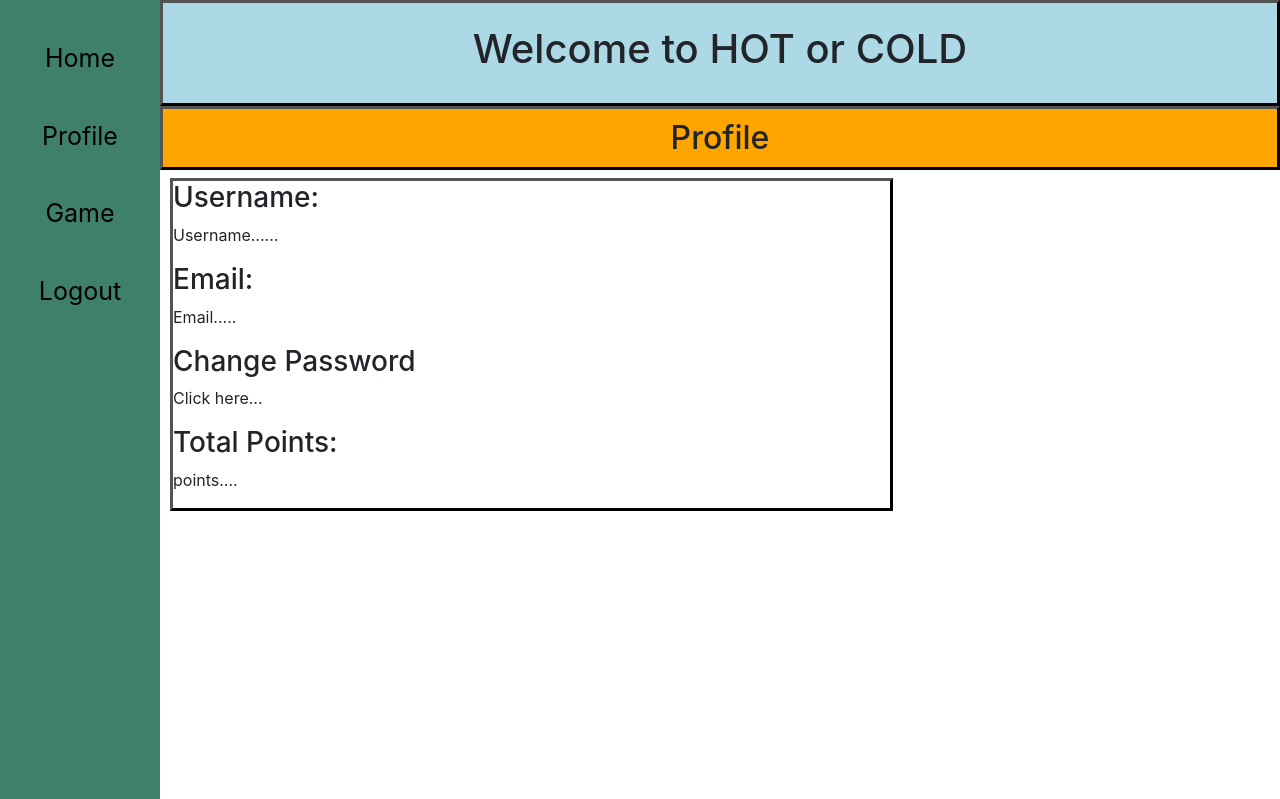
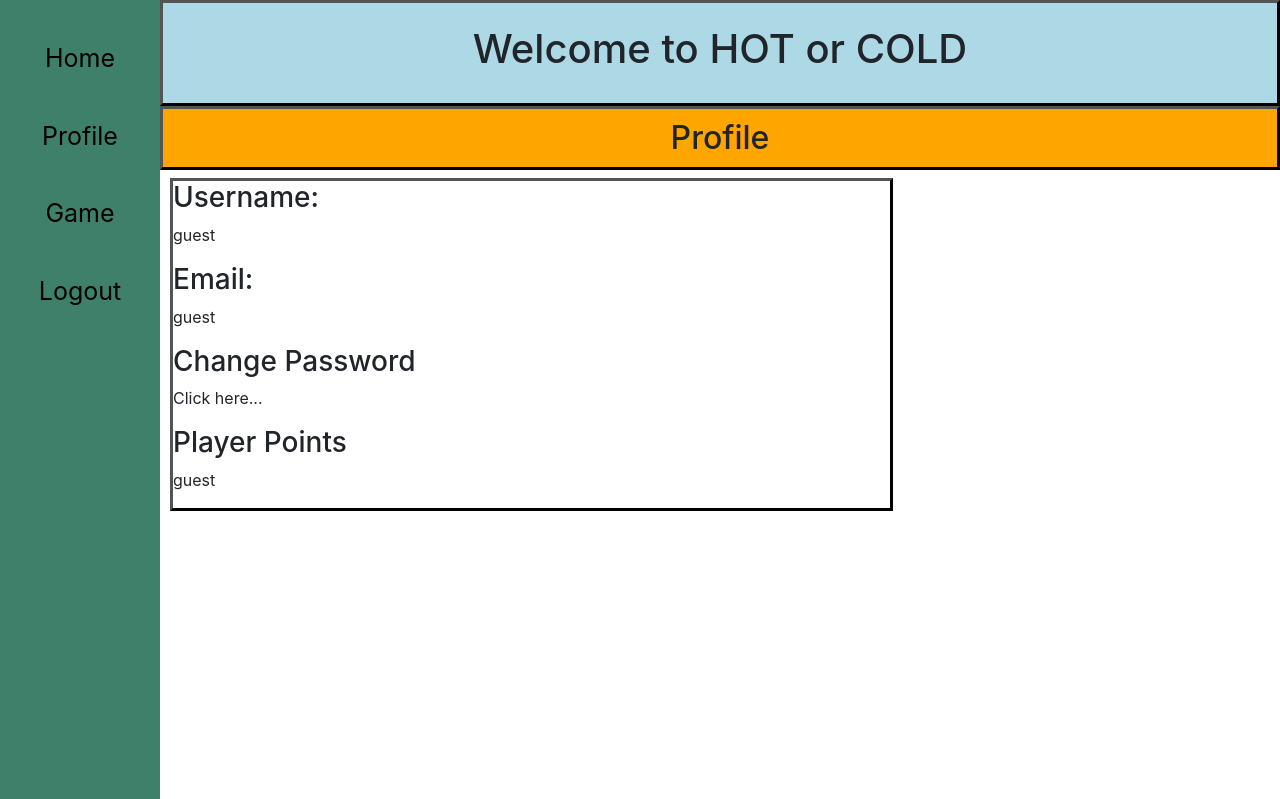
Before and after one commit to ah970/ecm2434, a Django app: page /profile/ in a window 1280 px wide. Run offline with Django 4.2, Linux system fonts and the light colour scheme; some libraries are stand-ins or nearby versions.

Commit message:
added in the user information from the databse to the profile page, such as email, username, points etc

```diff
--- a/hotandcold/game/templates/game/profile.html
+++ b/hotandcold/game/templates/game/profile.html
@@ -10,19 +10,21 @@
 <div class="main-bit" style="border: outset black;">
     <div>
         <h3>Username:</h3>
-        <p>Username......</p>
+        <p>{{ user.username|default:"guest" }}</p>
     </div>
     <div>
         <h3>Email:</h3>
-        <p>Email.....</p>
+        <p>{{ user.email|default:"guest" }}</p>
+        <!-- <p> user.email </p> -->
     </div>
     <div>
         <h3>Change Password</h3>
         <p>Click here...</p>
     </div>
     <div>
-        <h3>Total Points:</h3>
-        <p>points....</p>
+        <h3>Player Points</h3>
+        <p>{{ user.player.points|default:"guest" }}</p>
+        <!-- <p>user.player.points</p> -->
     </div>
 </div>
 
```
